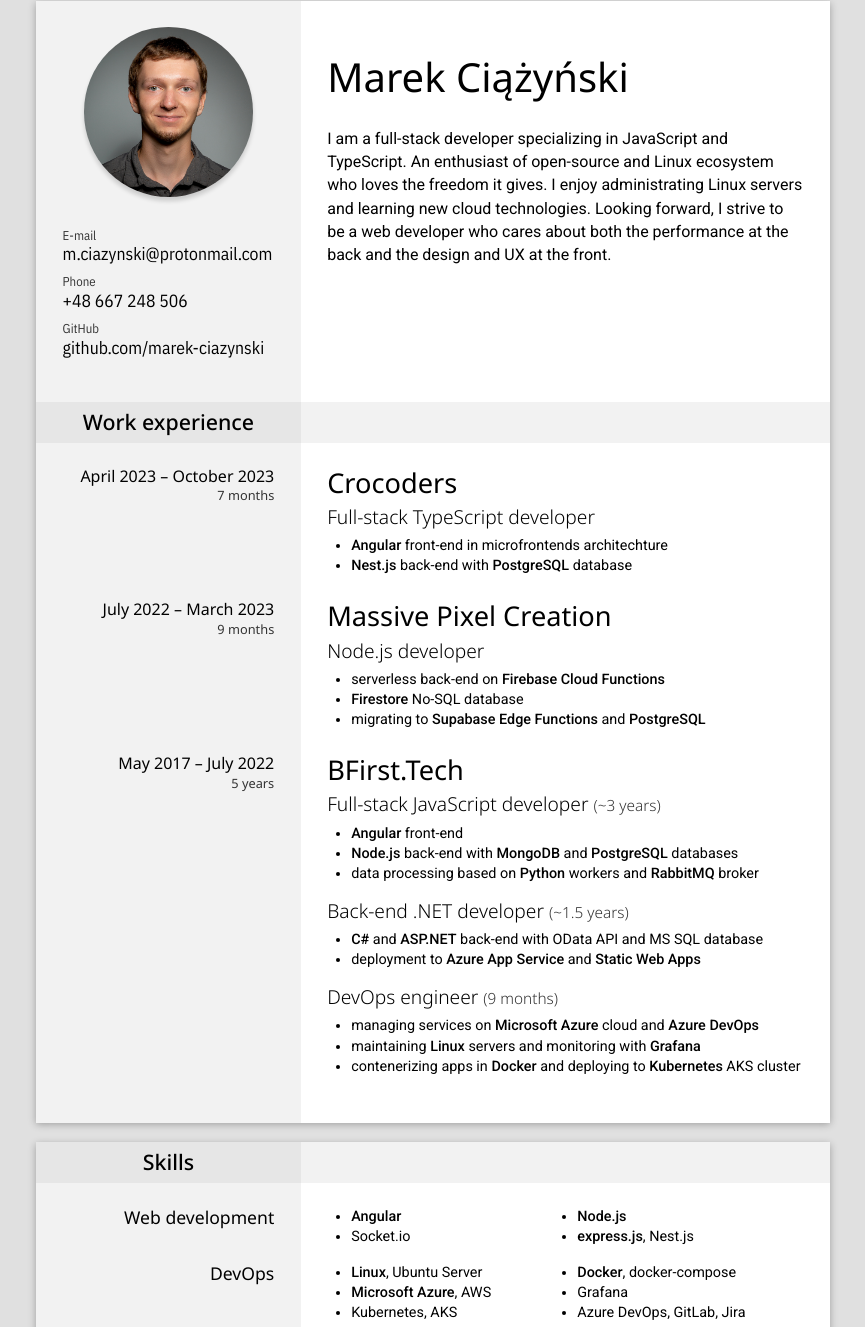
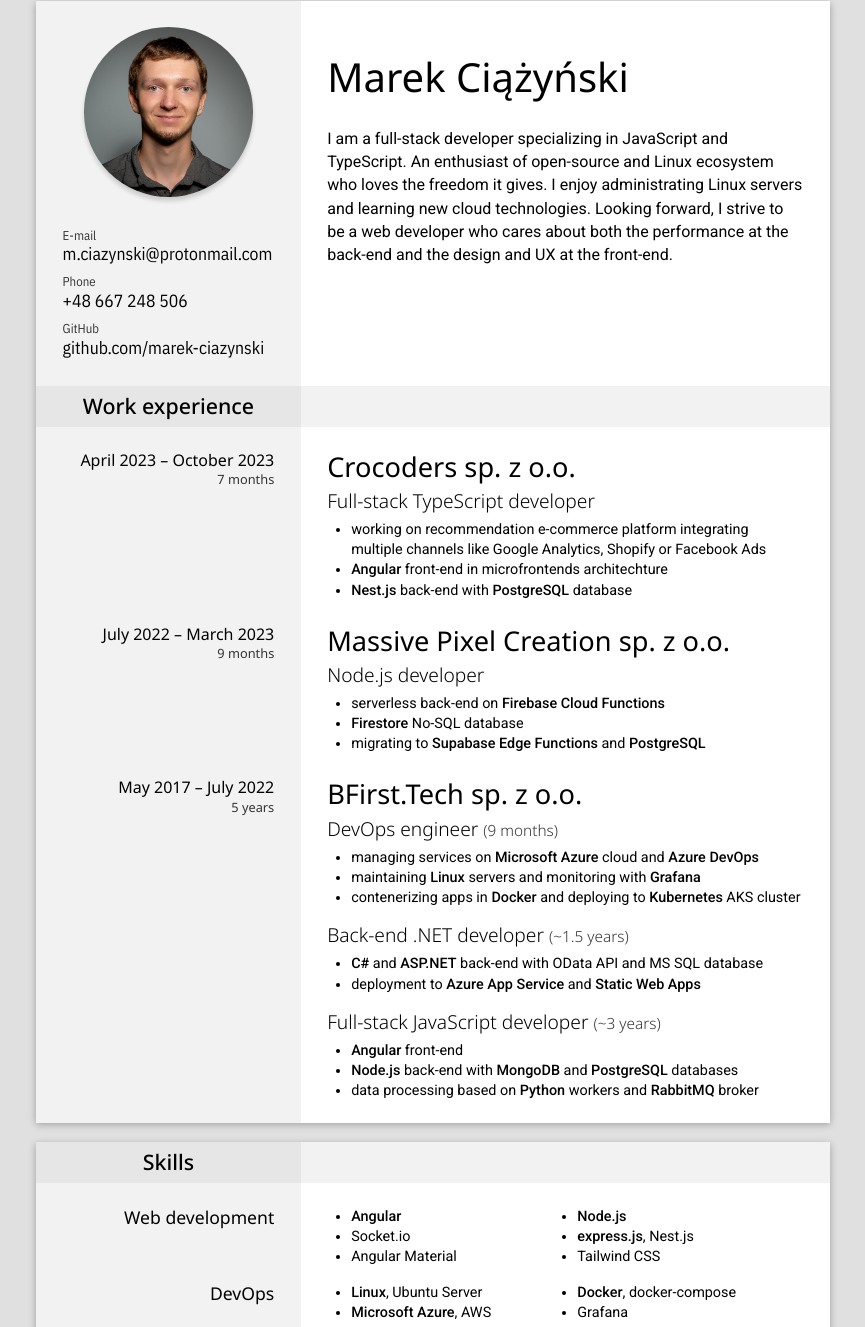
Before and after one commit to marek-ciazynski/cv, a website: page index.html in a window 1280 px wide. Shown: the part 18-1345 px from the top of the page, without its empty margins (207-1072 px from the left). Drawn offline with nearby package versions, Linux system fonts and the light colour scheme.

Commit message:
Fix roles sorting and add project info

```diff
--- a/index.html
+++ b/index.html
@@ -51,9 +51,9 @@
 			who loves the freedom it gives. I enjoy administrating Linux servers
 			and learning new cloud technologies. Looking forward, I strive to
 			be a web developer who cares about both the performance at the
-			back and the design and UX at the front.
+			back-end and the design and UX at the front-end.
 		</p>
-		<div style="height: 6rem"></div>
+		<div style="height: 5rem"></div>
 
 
 		<h2>Work experience</h2>
@@ -63,11 +63,12 @@
 				April 2023 – October 2023<br>
 				<small>7 months</small>
 			</aside>
-			Crocoders
+			Crocoders sp. z o.o.
 		</h3>
 
 		<h4>Full-stack TypeScript developer</h4>
 		<ul>
+			<li>working on recommendation e-commerce platform integrating multiple channels like Google Analytics, Shopify or Facebook Ads</li>
 			<li><b>Angular</b> front-end in microfrontends architechture</li>
 			<li><b>Nest.js</b> back-end with <b>PostgreSQL</b> database</li>
 		</ul>
@@ -78,11 +79,12 @@
 				July 2022 – March 2023<br>
 				<small>9 months</small>
 			</aside>
-			Massive Pixel Creation
+			Massive Pixel Creation sp. z o.o.
 		</h3>
 
 		<h4>Node.js developer</h4>
 		<ul>
+			<!-- <li>working on platform for helping real estate agents and brokers connect with thier leads</li> -->
 			<li>serverless back-end on <b>Firebase Cloud Functions</b></li>
 			<li><b>Firestore</b> No-SQL database</li>
 			<li>migrating to <b>Supabase Edge Functions</b> and <b>PostgreSQL</b></li>
@@ -94,27 +96,29 @@
 				May 2017 – July 2022<br>
 				<small>5 years</small>
 			</aside>
-			BFirst.Tech
+			BFirst.Tech sp. z o.o.
 		</h3>
-
-		<h4>Full-stack JavaScript developer <small>(~3 years)</small></h4>
-		<ul>
-			<li><b>Angular</b> front-end</li>
-			<li><b>Node.js</b> back-end with <b>MongoDB</b> and <b>PostgreSQL</b> databases</li>
-			<li>data processing based on <b>Python</b> workers and <b>RabbitMQ</b> broker</li>
-		</ul>
-
-		<h4>Back-end .NET developer <small>(~1.5 years)</small></h4>
-		<ul>
-			<li><b>C#</b> and <b>ASP.NET</b> back-end with OData API and MS SQL database</li>
-			<li>deployment to <b>Azure App Service</b> and <b>Static Web Apps</b></li>
-		</ul>
 
 		<h4>DevOps engineer <small>(9 months)</small></h4>
 		<ul>
 			<li>managing services on <b>Microsoft Azure</b> cloud and <b>Azure DevOps</b></li>
 			<li>maintaining <b>Linux</b> servers and monitoring with <b>Grafana</b></li>
 			<li>contenerizing apps in <b>Docker</b> and deploying to <b>Kubernetes</b> AKS cluster</li>
+		</ul>
+
+		<h4>Back-end .NET developer <small>(~1.5 years)</small></h4>
+		<ul>
+			<!-- <li>IoT sensors data collection and monitoring system</li> -->
+			<li><b>C#</b> and <b>ASP.NET</b> back-end with OData API and MS SQL database</li>
+			<li>deployment to <b>Azure App Service</b> and <b>Static Web Apps</b></li>
+		</ul>
+
+		<h4>Full-stack JavaScript developer <small>(~3 years)</small></h4>
+		<ul>
+			<!-- <li>project involving processing and reviewing data from IoT sensors</li> -->
+			<li><b>Angular</b> front-end</li>
+			<li><b>Node.js</b> back-end with <b>MongoDB</b> and <b>PostgreSQL</b> databases</li>
+			<li>data processing based on <b>Python</b> workers and <b>RabbitMQ</b> broker</li>
 		</ul>
 	</section>
 
@@ -129,6 +133,8 @@
 			<li><strong>Node.js</strong></li>
 			<li>Socket.io</li>
 			<li><strong>express.js</strong>, Nest.js</li>
+			<li>Angular Material</li>
+			<li>Tailwind CSS</li>
 		</ul>
 
 		<aside>
```
Also changed, not shown: 1 other file.
